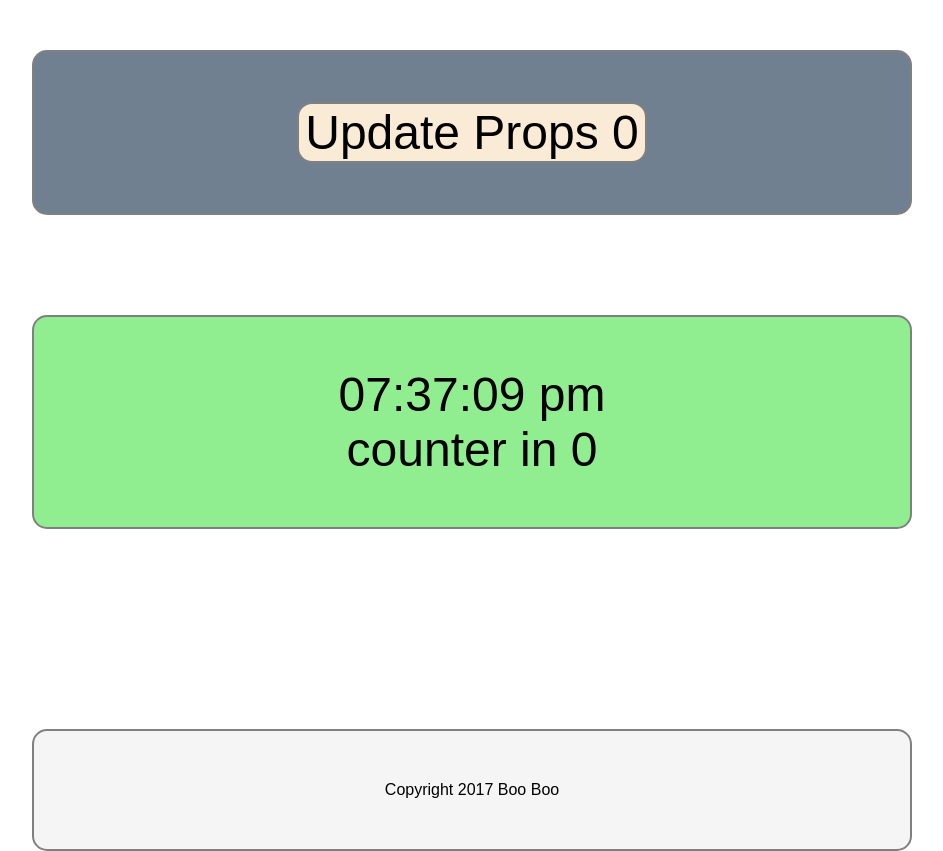
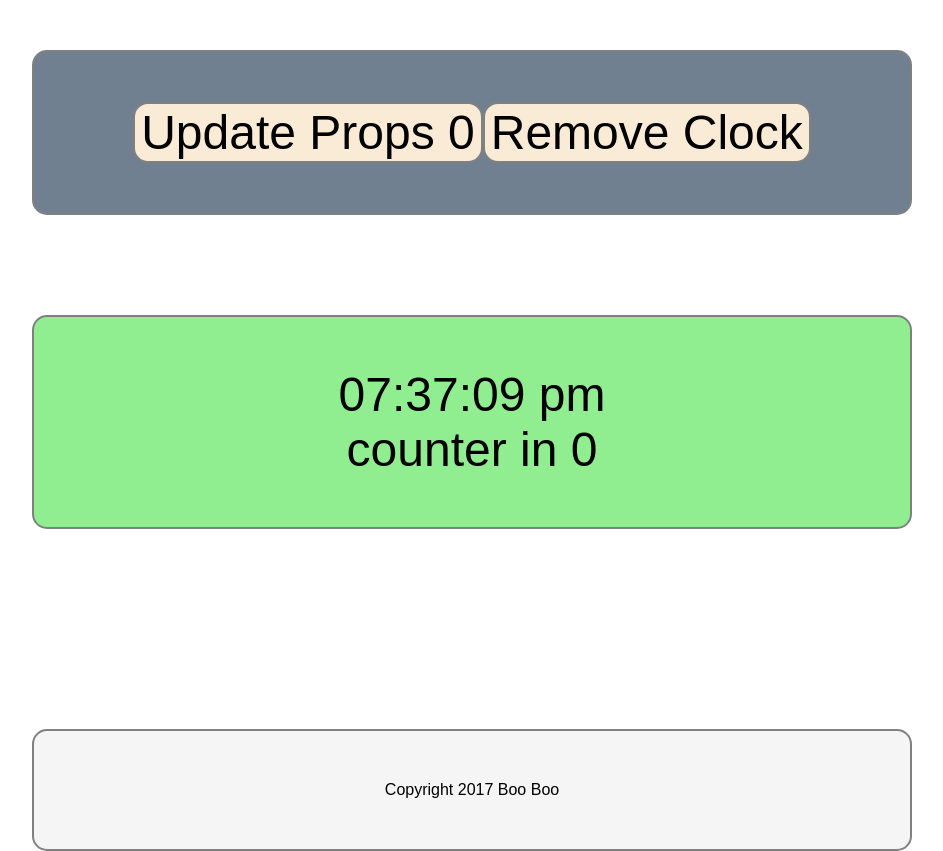
Before and after one commit to vboughner/react-simple-clock, a React (Create React App) app: page / in a window 1280 px wide. Shown: the whole page, without its empty margins (168-1111 px from the left). Built offline with nearby package versions, Linux system fonts and the light colour scheme.

Commit message:
Added remove and replace clock buttons

```diff
--- a/src/App.js
+++ b/src/App.js
@@ -9,6 +9,7 @@ class App extends Component {
         super(props);
         this.state = {
             counter: 0,
+            hasClock: true,
         }
     }
 
@@ -18,11 +19,29 @@ class App extends Component {
         });
     }
 
+    handleRemoveClock() {
+        this.setState({
+            hasClock: false,
+        });
+    }
+
+    handleReplaceClock() {
+        this.setState({
+            hasClock: true,
+        });
+    }
+
     render() {
         return (
             <div className="App">
-                <ButtonLand counter={this.state.counter} onClick={() => this.handleClick()}/>
-                <Clock counter={this.state.counter} />
+                <ButtonLand
+                    counter={this.state.counter}
+                    onClick={() => this.handleClick()}
+                    hasClock={this.state.hasClock}
+                    onRemoveClock={() => this.handleRemoveClock()}
+                    onReplaceClock={() => this.handleReplaceClock()}
+                />
+                { this.state.hasClock && <Clock counter={this.state.counter} /> }
                 <Footer>
                     Copyright 2017 Boo Boo
                 </Footer>
--- a/src/ButtonLand.js
+++ b/src/ButtonLand.js
@@ -5,6 +5,11 @@ export default class ButtonLand extends Component {
         return (
             <div className="button-land">
                 <button onClick={this.props.onClick}>Update Props {this.props.counter}</button>
+                {
+                    (this.props.hasClock) ?
+                        <button onClick={this.props.onRemoveClock}>Remove Clock</button> :
+                        <button onClick={this.props.onReplaceClock}>Replace Clock</button>
+                }
             </div>
         );
     }
--- a/src/Clock.js
+++ b/src/Clock.js
@@ -7,7 +7,6 @@ export default class Clock extends Component {
         this.state = {
             time: Clock.getTime()
         };
-        this.setTimer();
     }
 
     static getTime() {
@@ -58,12 +57,17 @@ export default class Clock extends Component {
 
     componentDidMount() {
         console.log('componentDidMount');
+        this.setTimer();
     }
 
-    componentWillReceiveProps() {
+    componentWillReceiveProps(nextProps) {
         // props may or may not have actually changed,
         // not called the first time a component is rendered
         console.log('componentWillReceiveProps');
+        if (nextProps.counter !== this.props.counter) {
+            console.log('counter is changing from ' + this.props.counter + ' to ' + nextProps.counter);
+        }
+        console.log(nextProps);
     }
 
     componentWillUpdate() {
@@ -73,6 +77,13 @@ export default class Clock extends Component {
 
     componentDidUpdate() {
         console.log('componentDidUpdate');
+        console.log(this.props);
     }
 
+    componentWillUnmount() {
+        console.log('componentWillUnmount');
+        if (this.timeout) {
+            clearTimeout(this.timeout);
+        }
+    }
 }
```
